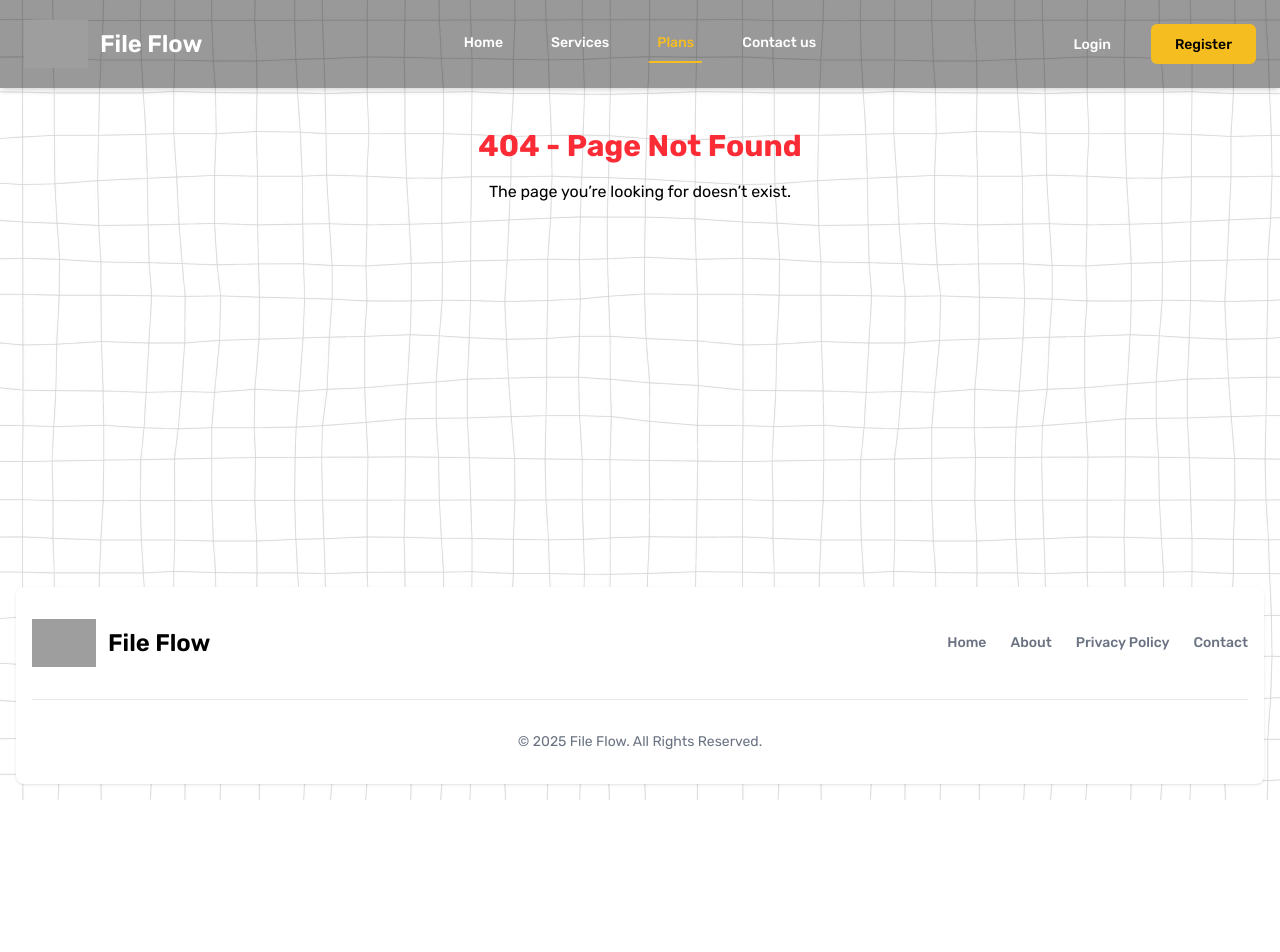
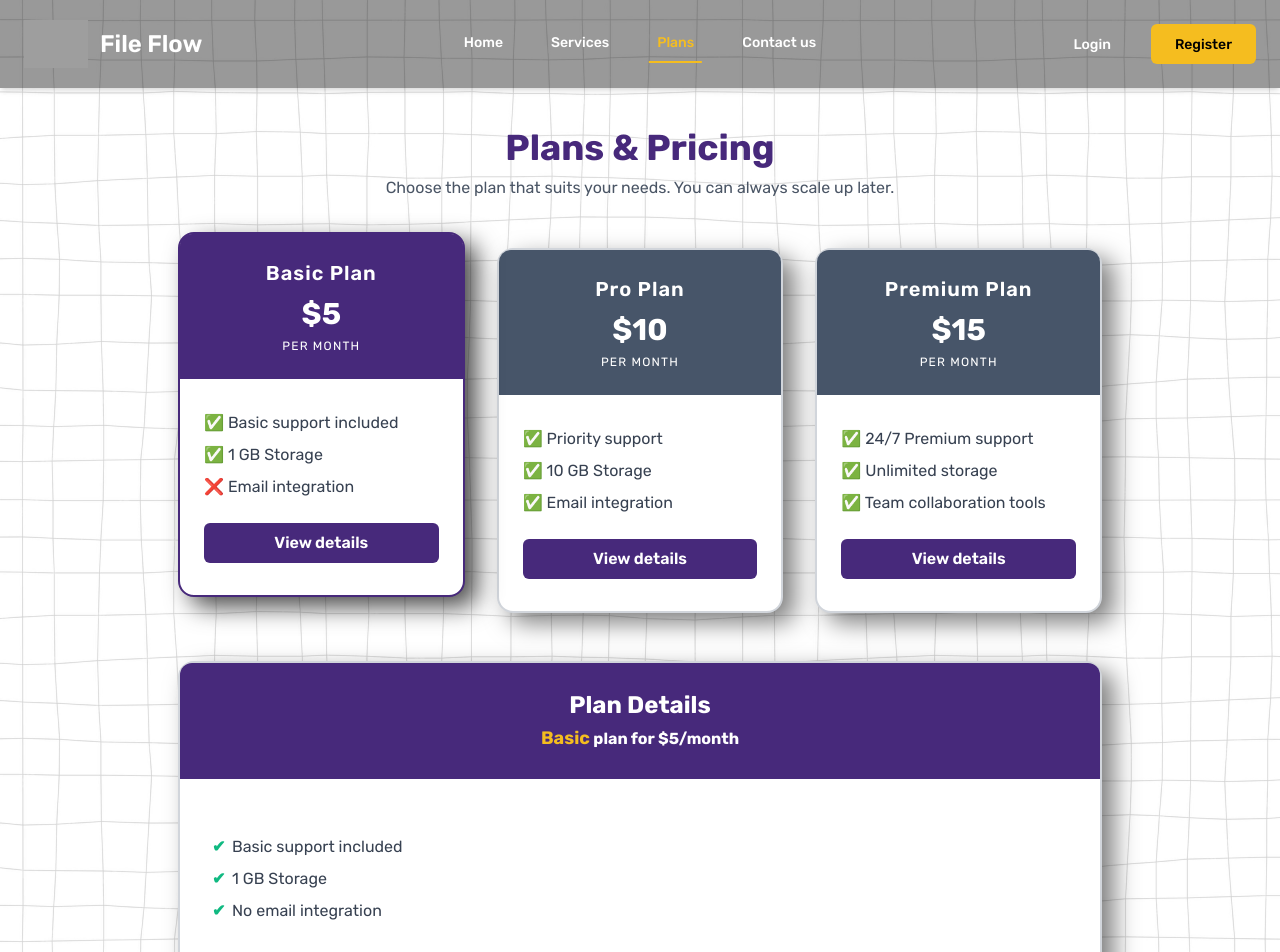
Before and after one commit to ToxicJoEz/file-flow-front-end, a React (Vite) app: page /plans in a window 1280 px wide. Shown: the top 952 px of the page. Before the commit the page ends 800 px from the top, so only its background shows below. Built offline with nearby package versions, Linux system fonts and the light colour scheme; grey boxes are pictures that could not be loaded.

Commit message:
plans page

```diff
--- a/src/App.jsx
+++ b/src/App.jsx
@@ -11,6 +11,7 @@ import EditProfile from "./components/EditProfile";
 import ProtectedRoute from "./components/ProtectedRoute";
 import PublicRoute from "./components/PublicRoute";
 import Error from "./pages/Error";
+import Plans from "./pages/Plans";
 import AppLogin from "./pages/AppLogin"; // <-- Added AppLogin import
 import Footer from "./components/Footer";
 import { ToastContainer } from "react-toastify";
@@ -42,7 +43,8 @@ function App() {
         backgroundSize: "auto",
         backgroundRepeat: "repeat",
         backgroundAttachment: "fixed",
-      }}    >
+      }}
+    >
       {/* Persistent Navbar at the top */}
       <Navbar />
 
@@ -80,6 +82,16 @@ function App() {
               element={
                 <PublicRoute>
                   <AppLogin />
+                </PublicRoute>
+              }
+            />
+
+            {/* Public Plans Route */}
+            <Route
+              path="/plans"
+              element={
+                <PublicRoute>
+                  <Plans />
                 </PublicRoute>
               }
             />
--- a/src/components/styles.scss
+++ b/src/components/styles.scss
@@ -399,7 +399,7 @@ $secondary-color2: #ffe863;
   gap: 10px;
   background-image: url("../assets/background4.png");
   padding: 20px;
-  border-radius:0px 18px 18px 0px;
+  border-radius: 0px 18px 18px 0px;
   position: relative;
 }
 
@@ -515,3 +515,162 @@ $secondary-color2: #ffe863;
     opacity: 0;
   }
 }
+
+/* Plans Page */
+
+.plan-card {
+  border: 2px solid #d1d5db; // default border color
+  border-radius: 1rem;
+  background-color: white; // gray-100
+  box-shadow: 12px 10px 24px rgba(0, 0, 0, 0.5);
+  transition: all 0.3s ease;
+
+  &:hover {
+    border-color: $primary-color; // purple-600
+    background-color: #ffffff;
+    box-shadow: 12px 10px 24px rgba(0, 0, 0, 0.7);
+    transform: translateY(-1rem);
+  }
+
+  .plan-header {
+    background-color: #475569; // gray-200
+    color: white;
+    padding: 1.5rem 0;
+    border-top-left-radius: 0.75rem;
+    border-top-right-radius: 0.75rem;
+    transition: background-color 0.3s ease;
+
+    .plan-title {
+      font-size: 1.25rem;
+      font-weight: 600;
+      letter-spacing: 0.05em;
+    }
+
+    .plan-price {
+      font-size: 1.875rem;
+      font-weight: 700;
+      margin-top: 0.25rem;
+    }
+
+    .plan-period {
+      font-size: 0.75rem;
+      text-transform: uppercase;
+      letter-spacing: 0.1em;
+    }
+  }
+
+  &:hover .plan-header {
+    background-color: $primary-color;
+    color: white;
+  }
+
+  .plan-body {
+    padding: 2rem 1.5rem;
+    text-align: left;
+
+    ul {
+      margin-bottom: 1.5rem;
+      color: #374151; // gray-700
+
+      li {
+        margin-bottom: 0.5rem;
+      }
+    }
+
+    button {
+      width: 100%;
+      background-color: $primary-color; // orange-500
+      color: white;
+      padding: 0.5rem 0;
+      border-radius: 0.375rem;
+      font-weight: 600;
+      transition: scale 0.3s ease;
+
+      &:hover {
+        background-color: $primary-color;
+        scale: 1.1;
+      }
+    }
+  }
+}
+
+.plan-card.active {
+  border-color: $primary-color;
+  background-color: #ffffff;
+  box-shadow: 12px 10px 24px rgba(0, 0, 0, 0.7);
+  transform: translateY(-1rem);
+}
+
+.plan-card.active .plan-header {
+  background-color: $primary-color;
+  color: white;
+}
+
+.plan-details {
+  border: 2px solid #d1d5db;
+  border-radius: 1rem;
+  background-color: white;
+  margin-top: 3rem;
+  box-shadow: 12px 10px 24px rgba(0, 0, 0, 0.5);
+
+  transition: all 0.3s ease;
+
+  button {
+    width: 32%;
+    background-color: $primary-color; // orange-500
+    color: white;
+    padding: 0.5rem 0;
+    border-radius: 0.375rem;
+    font-weight: 600;
+    transition: scale 0.3s ease;
+    margin-bottom: 1rem;
+
+    &:hover {
+      background-color: $primary-color;
+      scale: 1.1;
+    }
+  }
+  .plan-details-title {
+    font-size: 1.5rem;
+    font-weight: 700;
+    color: white;
+    margin-bottom: 1rem;
+    background-color: $primary-color; // gray-200
+    padding: 1.5rem 0;
+    border-top-left-radius: 0.75rem;
+    border-top-right-radius: 0.75rem;
+  }
+
+  .plan-details-text {
+    font-size: 1rem;
+    line-height: 1.75;
+  }
+
+  .plan-details-name {
+    color: $secondary-color; // gray-700
+    font-size: 1.125rem;
+  }
+
+  ul {
+    margin-top: 1.5rem;
+    padding-left: 1.25rem;
+    color: #374151;
+    text-align: left;
+    padding: 2rem;
+
+    li {
+      margin-bottom: 0.5rem;
+      position: relative;
+
+      padding-left: 1.25rem;
+    }
+
+    li::before {
+      content: "✔";
+      position: absolute;
+      left: 0;
+      color: #10b981;
+      font-weight: bold;
+    }
+  }
+}
--- /dev/null
+++ b/src/pages/Plans.jsx
@@ -0,0 +1,152 @@
+import React from "react";
+import { useState, useRef } from "react";
+import PageWrapper from "../components/PageWrapper";
+
+export default function Plans() {
+  const [selectedPlan, setSelectedPlan] = useState("basic");
+  const [fade, setFade] = useState(true);
+  const detailsRef = useRef(null);
+
+  const planDetails = {
+    basic: {
+      name: "Basic",
+      price: "$5/month",
+      features: [
+        "Basic support included",
+        "1 GB Storage",
+        "No email integration",
+      ],
+    },
+    pro: {
+      name: "Pro",
+      price: "$10/month",
+      features: ["Priority support", "10 GB Storage", "Email integration"],
+    },
+    premium: {
+      name: "Premium",
+      price: "$15/month",
+      features: [
+        "24/7 Premium support",
+        "Unlimited storage",
+        "Team collaboration tools",
+      ],
+    },
+  };
+
+  const handleSelectPlan = (planKey) => {
+    setFade(false); // fade out
+    setTimeout(() => {
+      setSelectedPlan(planKey); // update content
+      setFade(true);
+      detailsRef.current?.scrollIntoView({ behavior: "smooth" });
+      // fade back in
+    }, 200); // 200ms = match the fade-out duration
+  };
+
+  return (
+    <PageWrapper>
+      <div className="mt-32 px-6 text-center">
+        <h2 className="text-4xl font-bold text-[#47297B] mb-2">
+          Plans & Pricing
+        </h2>
+        <p className="text-gray-600 max-w-xl mx-auto mb-12">
+          Choose the plan that suits your needs. You can always scale up later.
+        </p>
+
+        <div className="grid grid-cols-1 md:grid-cols-3 gap-8 w-[75%] mx-auto">
+          {/* Basic Plan */}
+          <div
+            className={`plan-card ${selectedPlan === "basic" ? "active" : ""}`}
+          >
+            <div className="plan-header">
+              <h3 className="plan-title">Basic Plan</h3>
+              <p className="plan-price">$5</p>
+              <p className="plan-period">per month</p>
+            </div>
+            <div className="plan-body">
+              <ul>
+                <li>✅ Basic support included</li>
+                <li>✅ 1 GB Storage</li>
+                <li>❌ Email integration</li>
+              </ul>
+              <button onClick={() => handleSelectPlan("basic")}>
+                View details
+              </button>
+            </div>
+          </div>
+
+          {/* Pro Plan */}
+          <div
+            className={`plan-card ${selectedPlan === "pro" ? "active" : ""}`}
+          >
+            <div className="plan-header">
+              <h3 className="plan-title">Pro Plan</h3>
+              <p className="plan-price">$10</p>
+              <p className="plan-period">per month</p>
+            </div>
+            <div className="plan-body">
+              <ul>
+                <li>✅ Priority support</li>
+                <li>✅ 10 GB Storage</li>
+                <li>✅ Email integration</li>
+              </ul>
+              <button onClick={() => handleSelectPlan("pro")}>
+                View details
+              </button>
+            </div>
+          </div>
+
+          {/* Premium Plan */}
+          <div
+            className={`plan-card ${
+              selectedPlan === "premium" ? "active" : ""
+            }`}
+          >
+            <div className="plan-header">
+              <h3 className="plan-title">Premium Plan</h3>
+              <p className="plan-price">$15</p>
+              <p className="plan-period">per month</p>
+            </div>
+            <div className="plan-body">
+              <ul>
+                <li>✅ 24/7 Premium support</li>
+                <li>✅ Unlimited storage</li>
+                <li>✅ Team collaboration tools</li>
+              </ul>
+              <button onClick={() => handleSelectPlan("premium")}>
+                View details
+              </button>
+            </div>
+          </div>
+        </div>
+
+        <div ref={detailsRef} className="w-[75%] mx-auto mt-12">
+          <div className="plan-details">
+            <div className="plan-details-title">
+              Plan Details
+              <p className="plan-details-text">
+                <span className="plan-details-name">
+                  {planDetails[selectedPlan].name}
+                </span>{" "}
+                plan for {planDetails[selectedPlan].price}
+              </p>
+            </div>
+
+            <div
+              className={`transition-opacity duration-300 ease-in-out ${
+                fade ? "opacity-100" : "opacity-0"
+              }`}
+            >
+              <ul>
+                {planDetails[selectedPlan].features.map((feature, index) => (
+                  <li key={index}>{feature}</li>
+                ))}
+              </ul>
+              <button>Join plan !</button>
+            </div>
+          </div>
+        </div>
+      </div>
+    </PageWrapper>
+  );
+}
```
Also changed, not shown: 1 other file (tests, documents, lock files or other folders).
